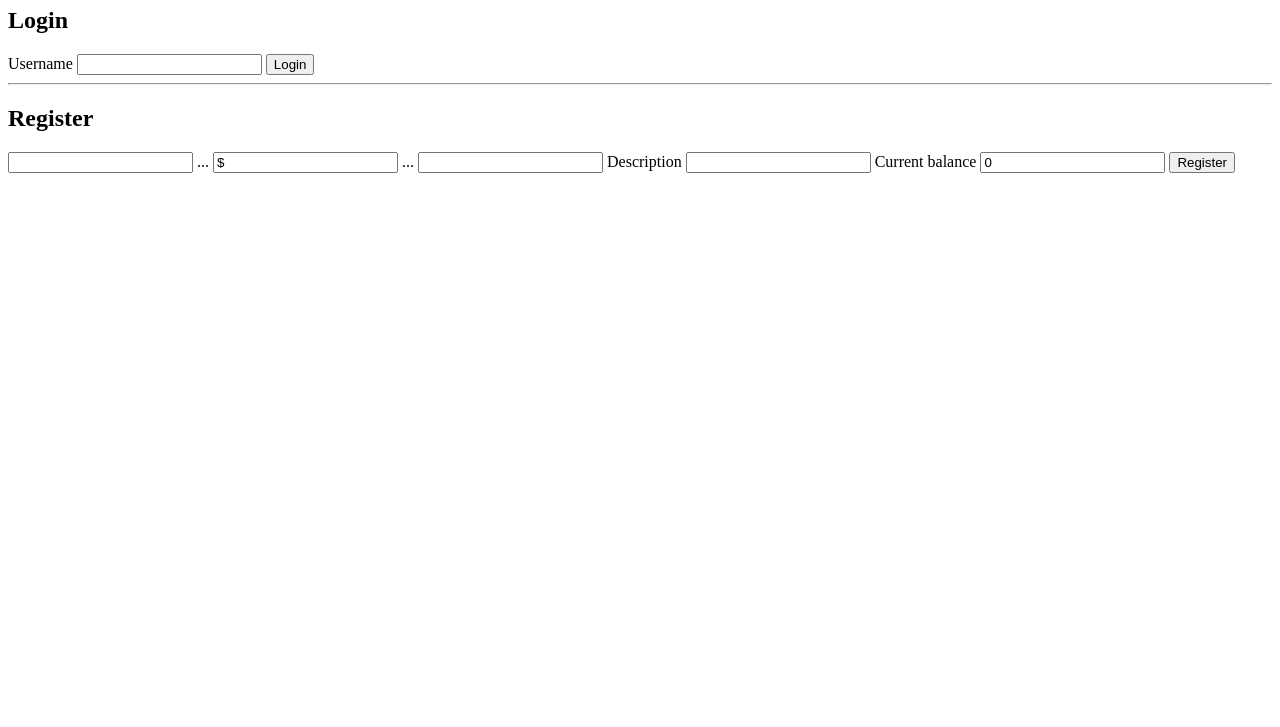
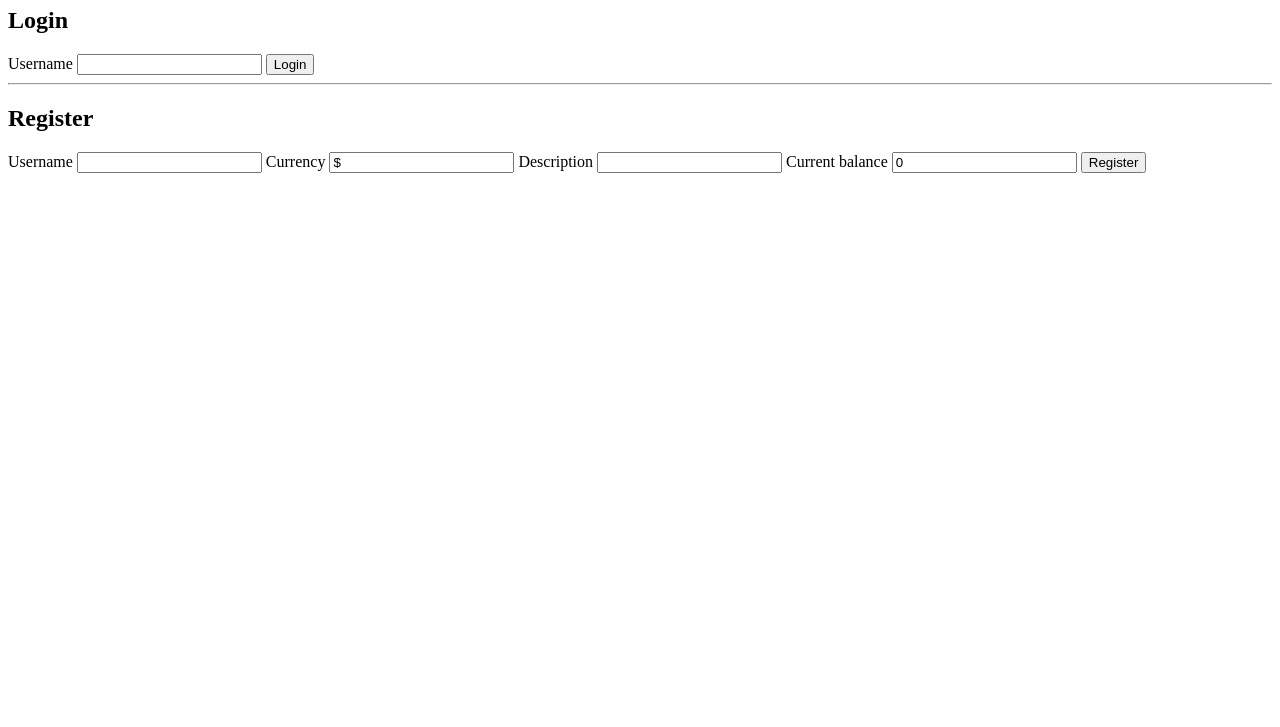
Before and after one commit to alessandrolatour/Interdisciplinarywebdesign, a browser extension: page Banking App/index.html in a window 1280 px wide. Shown: the part 73-800 px from the top of the page. Drawn offline with Linux system fonts and the light colour scheme.

Commit message:
Styled banking app

```diff
--- a/Banking App/index.html
+++ b/Banking App/index.html
@@ -22,11 +22,10 @@
       <hr />
       <h2>Register</h2>
       <form id="registerForm" action="javascript:register()">
+        <label for="username">Username</label>
         <input id="user" name="user" type="text" maxlength="20" required>
-    ...
+        <label for="currency">Currency</label>
         <input id="currency" name="currency" type="text" value="$" maxlength="5" required>
-    ...
-    <input id="description" name="description" type="text" maxlength="100">
        <label for="description">Description</label>
         <input id="description" name="description" type="text">
         <label for="balance">Current balance</label>
@@ -58,4 +57,5 @@
     </section>
   </template>
 </body>
+
 </html>
```
Lines whose indentation alone changed are shown as unchanged.
